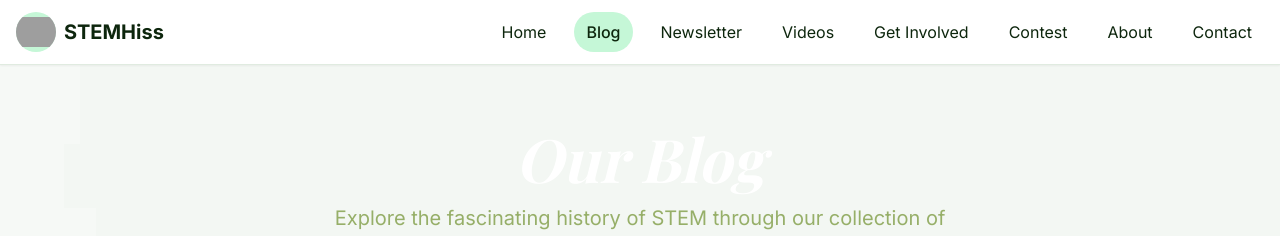
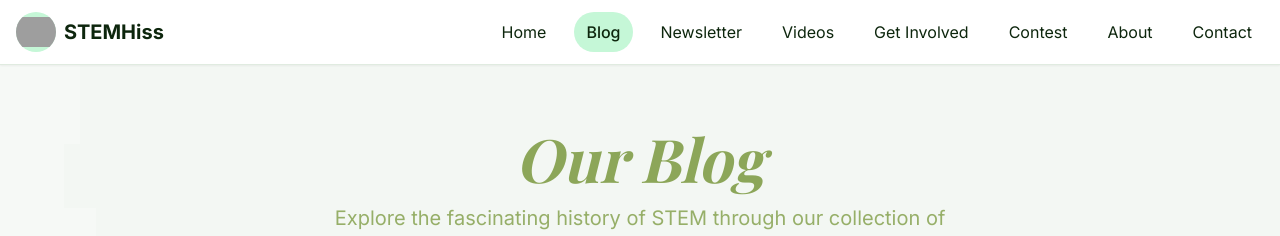
Before and after one commit to StemHiss-int/website, a Next.js app: page /blog in a window 1280 px wide. Shown: the top 236 px of the page. Built offline with nearby package versions, Linux system fonts and the light colour scheme; grey boxes are pictures that could not be loaded; a web font is replaced by a local one.

Commit message:
Adil Mukhi: Final For Today, Mar 7

```diff
--- a/app/blog/page.tsx
+++ b/app/blog/page.tsx
@@ -22,7 +22,7 @@ export default function BlogPage() {
         </div>
 
         <div className="relative z-10 text-center px-4">
-          <h1 className="text-5xl md:text-6xl font-bold font-serif italic text-white mb-4">Our Blog</h1>
+          <h1 className="text-5xl md:text-6xl font-bold font-serif italic text-quaternary mb-4">Our Blog</h1>
           <p className="text-xl text-quaternary/90 max-w-2xl mx-auto">
             Explore the fascinating history of STEM through our collection of articles
           </p>
```
